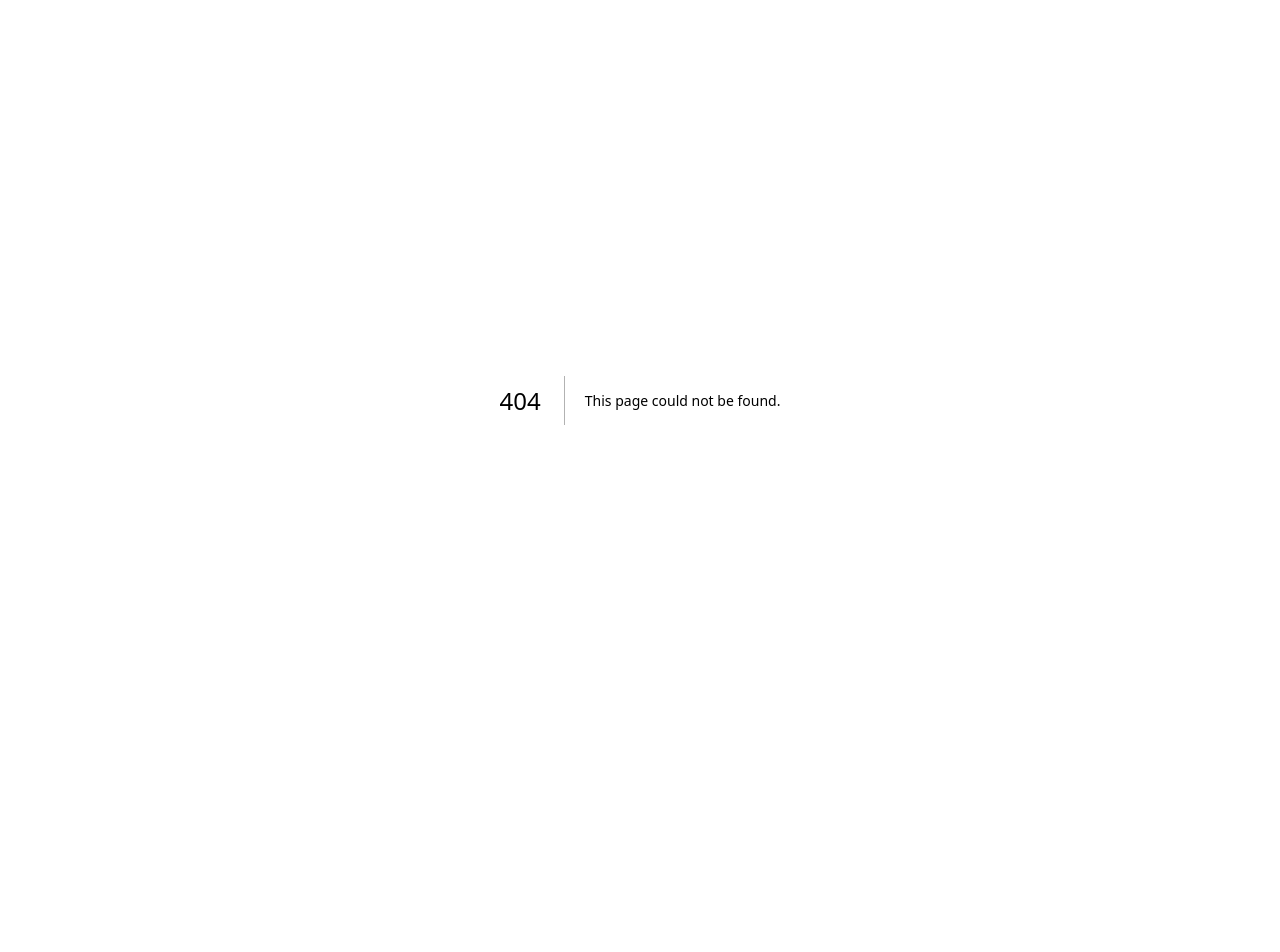
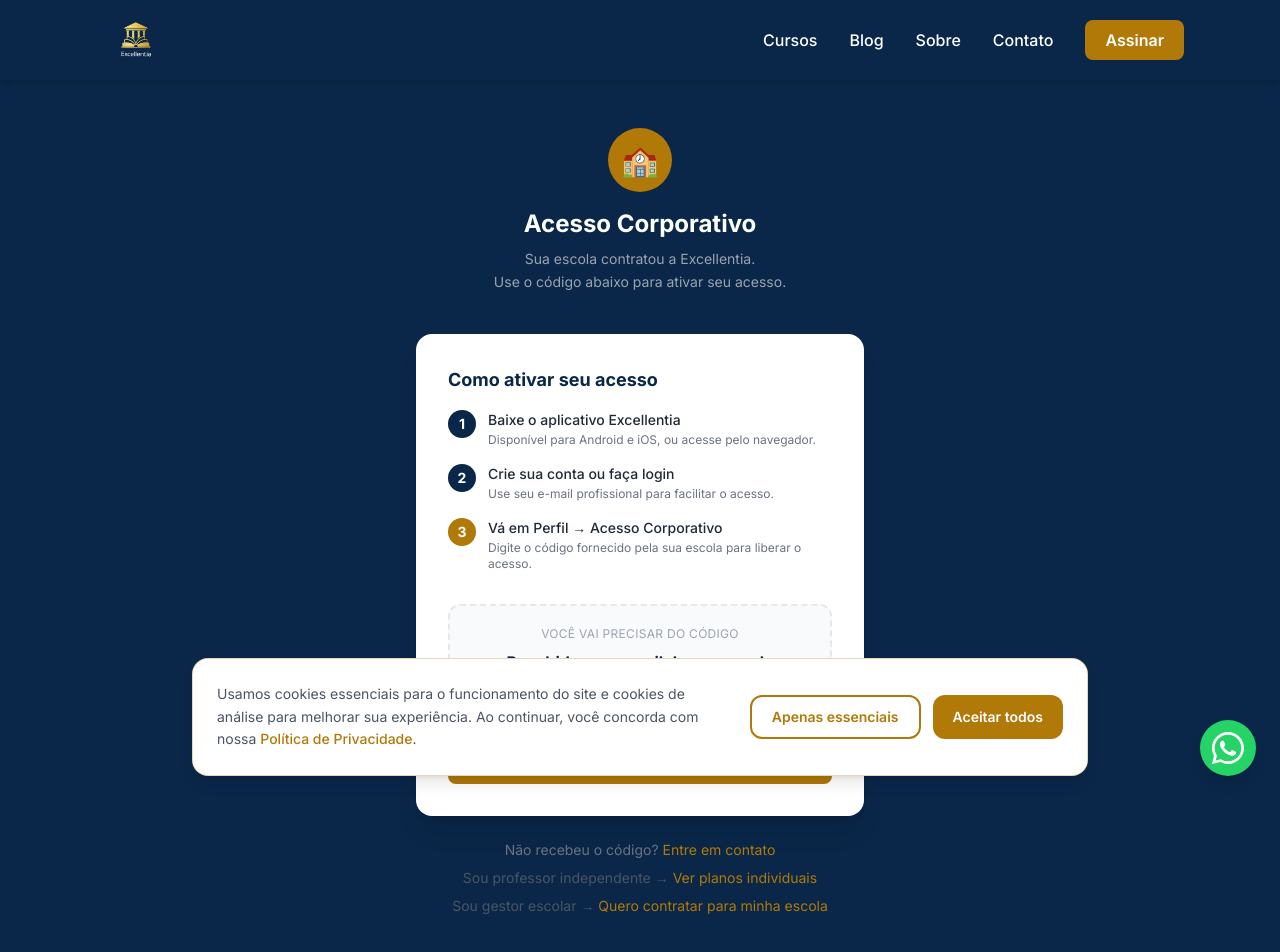
Before and after one commit to CACFLeite/excellentia-site, a Next.js app: page /acesso-escolar in a window 1280 px wide. Before the commit this address had no page. Shown: the top 952 px of the page. Before the commit the page ends 800 px from the top, so only its background shows below. Built offline with nearby package versions, Linux system fonts and the light colour scheme.

Commit message:
feat: página /acesso-escolar para professores B2B

```diff
--- /dev/null
+++ b/src/app/(main)/acesso-escolar/page.tsx
@@ -0,0 +1,92 @@
+import type { Metadata } from 'next'
+import Link from 'next/link'
+
+export const metadata: Metadata = {
+  title: 'Acesso Corporativo — Excellentia',
+  description: 'Ative seu acesso à plataforma Excellentia com o código fornecido pela sua escola.',
+}
+
+export default function AcessoEscolarPage() {
+  return (
+    <main className="min-h-screen bg-navy flex items-center justify-center px-4 py-12">
+      <div className="w-full max-w-md">
+        {/* Logo / título */}
+        <div className="text-center mb-10">
+          <div className="w-16 h-16 rounded-full bg-gold flex items-center justify-center mx-auto mb-4 text-3xl">
+            🏫
+          </div>
+          <h1 className="text-2xl font-bold text-white">Acesso Corporativo</h1>
+          <p className="text-gray-400 mt-2 text-sm leading-relaxed">
+            Sua escola contratou a Excellentia.<br />
+            Use o código abaixo para ativar seu acesso.
+          </p>
+        </div>
+
+        {/* Card instruções */}
+        <div className="bg-white rounded-2xl p-8 shadow-xl">
+          <h2 className="text-navy font-bold text-lg mb-4">Como ativar seu acesso</h2>
+
+          <ol className="space-y-4 mb-8">
+            <li className="flex gap-3">
+              <span className="flex-none w-7 h-7 rounded-full bg-navy text-white text-sm font-bold flex items-center justify-center">1</span>
+              <div>
+                <p className="text-gray-800 font-medium text-sm">Baixe o aplicativo Excellentia</p>
+                <p className="text-gray-500 text-xs mt-0.5">Disponível para Android e iOS, ou acesse pelo navegador.</p>
+              </div>
+            </li>
+            <li className="flex gap-3">
+              <span className="flex-none w-7 h-7 rounded-full bg-navy text-white text-sm font-bold flex items-center justify-center">2</span>
+              <div>
+                <p className="text-gray-800 font-medium text-sm">Crie sua conta ou faça login</p>
+                <p className="text-gray-500 text-xs mt-0.5">Use seu e-mail profissional para facilitar o acesso.</p>
+              </div>
+            </li>
+            <li className="flex gap-3">
+              <span className="flex-none w-7 h-7 rounded-full bg-gold text-white text-sm font-bold flex items-center justify-center">3</span>
+              <div>
+                <p className="text-gray-800 font-medium text-sm">Vá em Perfil → Acesso Corporativo</p>
+                <p className="text-gray-500 text-xs mt-0.5">Digite o código fornecido pela sua escola para liberar o acesso.</p>
+              </div>
+            </li>
+          </ol>
+
+          {/* Destaque do código */}
+          <div className="bg-gray-50 border-2 border-dashed border-gray-200 rounded-xl p-5 text-center mb-6">
+            <p className="text-xs text-gray-400 uppercase tracking-wide mb-2">Você vai precisar do código</p>
+            <p className="text-navy font-bold text-base">Recebido por e-mail da sua escola</p>
+            <p className="text-gray-500 text-xs mt-1">Formato: SIGLA-ANO-XXXX (ex: BIS-2026-A3F7)</p>
+          </div>
+
+          <a
+            href="https://excellentia-edu.web.app"
+            className="block w-full bg-gold hover:bg-yellow-600 text-white font-bold py-3 rounded-lg text-center transition-colors text-sm"
+          >
+            Acessar a plataforma →
+          </a>
+        </div>
+
+        {/* Links adicionais */}
+        <div className="text-center mt-6 space-y-2">
+          <p className="text-gray-500 text-sm">
+            Não recebeu o código?{' '}
+            <Link href="/contato" className="text-gold hover:underline">
+              Entre em contato
+            </Link>
+          </p>
+          <p className="text-gray-600 text-sm">
+            Sou professor independente →{' '}
+            <Link href="/assinatura" className="text-gold hover:underline">
+              Ver planos individuais
+            </Link>
+          </p>
+          <p className="text-gray-600 text-sm">
+            Sou gestor escolar →{' '}
+            <Link href="/contato" className="text-gold hover:underline">
+              Quero contratar para minha escola
+            </Link>
+          </p>
+        </div>
+      </div>
+    </main>
+  )
+}
```
